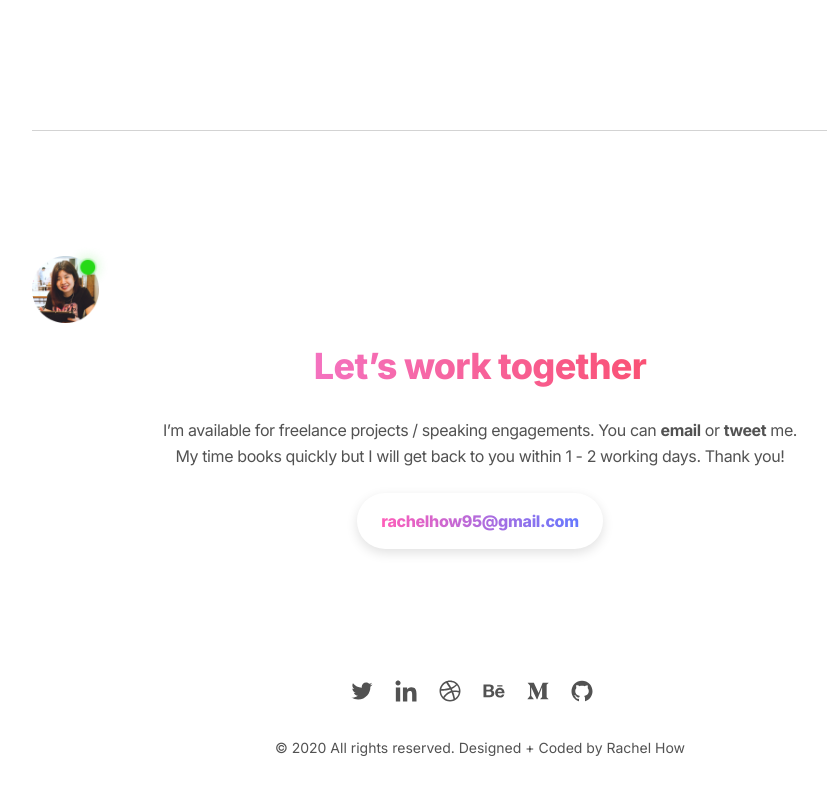
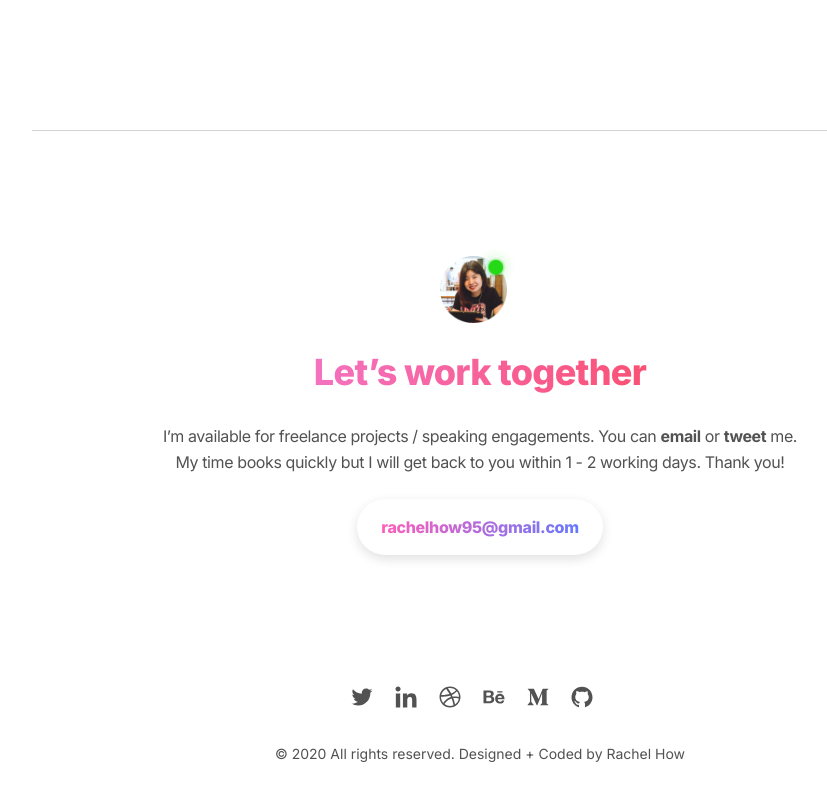
Before and after one commit to RachelHow/rachelhow, a Next.js app: page /about in a window 1280 px wide. Shown: the part 2114-2914 px from the top of the page, without its empty margins (160-987 px from the left). Built offline with nearby package versions, Linux system fonts and the light colour scheme.

Commit message:
Icon position fix

```diff
--- a/pages/about.js
+++ b/pages/about.js
@@ -104,7 +104,7 @@ function About() {
 
       <div className="container px-16 pt-16 md:px-4 sm:px-8 text-center">
         <SectionSeparator />
-        <div className="justify-center pb-4 pt-24">
+        <div className="inline-block justify-center pb-4 pt-24">
           <img
             src="/images/Avatar-Online.png"
             alt="avatar-rachel"
```
